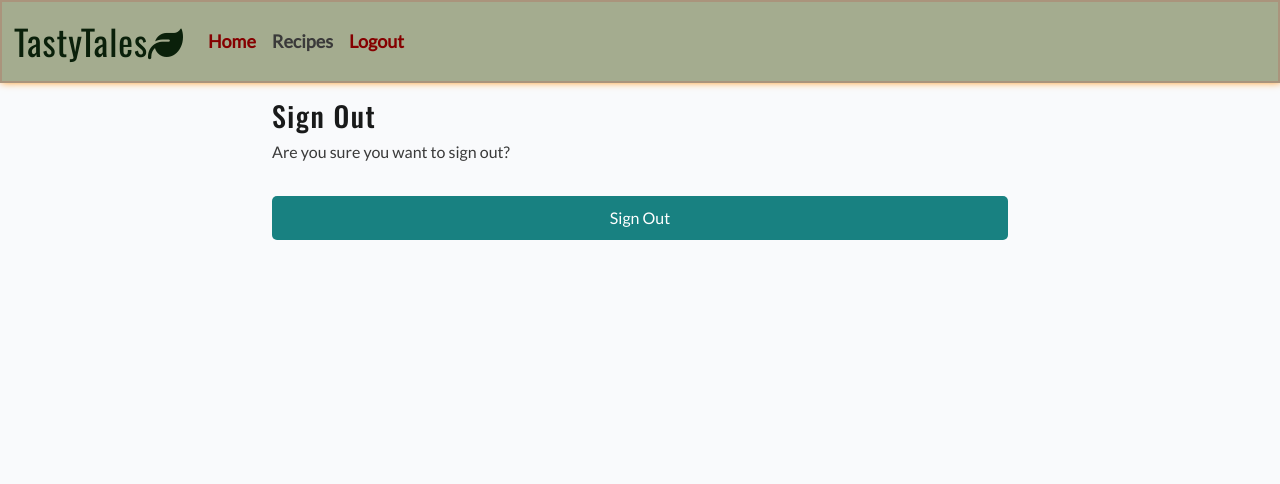
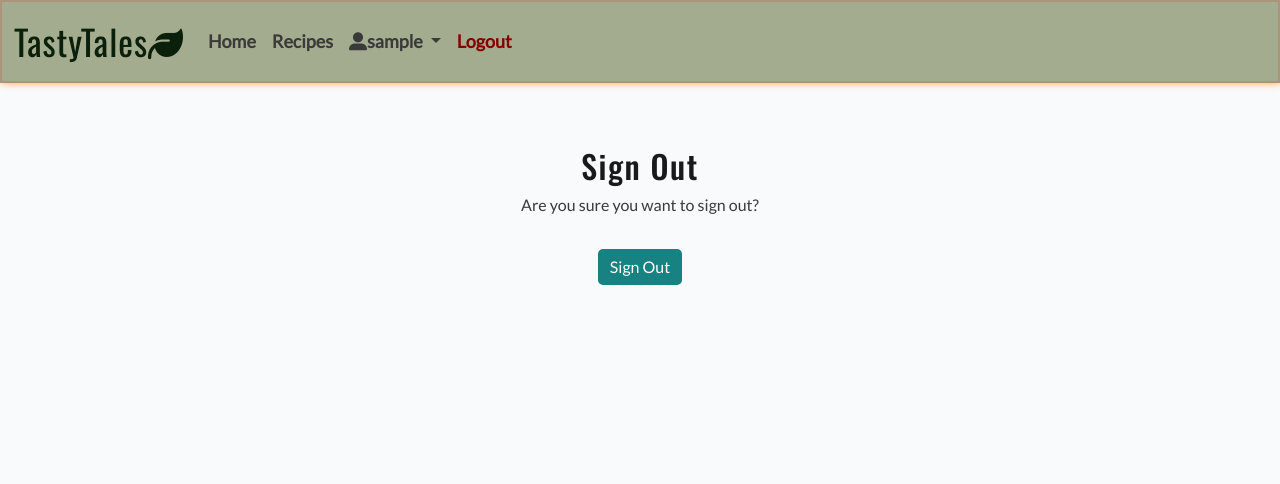
Before and after one commit to gayatrig19/tasty-tales-website-pp4, a Django app: page /accounts/logout/ in a window 1280 px wide. Shown: the top 484 px of the page. Run offline with Django 4.2, Linux system fonts and the light colour scheme; the visitor is signed in with stand-in values (Sample User, id 1); some libraries are stand-ins or nearby versions.

Commit message:
Add profile and logout link to nav bar

```diff
--- a/static/css/style.css
+++ b/static/css/style.css
@@ -159,7 +159,7 @@
     background-color: #23BBBB;
 }
 
-/* Login and signup form */
+/* Login and Signup Form */
 .login, .signup{
     max-width: 400px;
     margin: 0 auto;
--- a/templates/account/logout.html
+++ b/templates/account/logout.html
@@ -5,10 +5,10 @@
 {% block head_title %}{% trans "Sign Out" %}{% endblock %}
 
 {% block content %}
-<div class="container">
+<div class="container mt-5 text-center">
     <div class="row">
         <div class="col-md-8 mt-3 offset-md-2">
-            <h3>{% trans "Sign Out" %}</h3>
+            <h2>{% trans "Sign Out" %}</h2>
 
             <p>{% trans 'Are you sure you want to sign out?' %}</p>
         </div>
@@ -21,7 +21,7 @@
                 {% if redirect_field_value %}
                 <input type="hidden" name="{{ redirect_field_name }}" value="{{ redirect_field_value }}" />
                 {% endif %}
-                <button class="btn btn-signup right" type="submit">{% trans 'Sign Out' %}</button>
+                <button class="btn btn-dark right" type="submit">{% trans 'Sign Out' %}</button>
             </form>
         </div>
     </div>
--- a/templates/includes/header.html
+++ b/templates/includes/header.html
@@ -6,23 +6,35 @@
 {% url 'account_logout' as logout_url %}
 
 <header>
-    <nav class="navbar navbar-expand-lg">
+    <nav class="navbar navbar-expand-lg navbar-light">
         <div class="container-fluid">
         <!-- Logo -->
           <a class="navbar-brand" href="{% url 'index' %}">TastyTales<i class="fa-solid fa-leaf"></i></a>
-          <button class="navbar-toggler" type="button" data-bs-toggle="collapse" data-bs-target="#navbarNav" aria-controls="navbarNav" aria-expanded="false" aria-label="Toggle navigation">
+          <button class="navbar-toggler" type="button" data-bs-toggle="collapse" data-bs-target="#navbarNavDropdown"
+          aria-controls="navbarNavDropdown" aria-expanded="false" aria-label="Toggle navigation">
             <span class="navbar-toggler-icon"></span>
           </button>
+
           <!-- Navigation Menu -->
-          <div class="collapse navbar-collapse" id="navbarNav">
+          <div class="collapse navbar-collapse" id="navbarNavDropdown">
             <ul class="navbar-nav">
               <li class="nav-item">
-                <a class="nav-link active" aria-current="page" href="{% url 'index' %}">Home</a>
+                <a class="nav-link {% if request.path == index_url %}active" aria-current="page{% endif %}" href="{% url 'index' %}">Home</a>
               </li>
               <li class="nav-item">
                 <a class="nav-link" href="#">Recipes</a>
               </li>
               {% if user.is_authenticated %}
+              <li class="nav-item dropdown">
+                <a class="nav-link dropdown-toggle" href="#" id="navbarDropdownMenuLink" role="button"
+                  data-bs-toggle="dropdown" aria-expanded="false">
+                  <i class="fa-solid fa-user-large"></i>{{ request.user.username }}
+                </a>
+                <ul class="dropdown-menu" aria-labelledby="navbarDropdownMenuLink">
+                  <li><a class="dropdown-item" href="#">My Recipes</a></li>
+                  <li><a class="dropdown-item" href="#">Create Recipe</a></li>
+                </ul>
+              </li>
               <li class="nav-item">
                 <a class="nav-link {% if request.path == logout_url %}active" aria-current="page{% endif %}"
                   href="{% url 'account_logout' %}">Logout</a>
```
